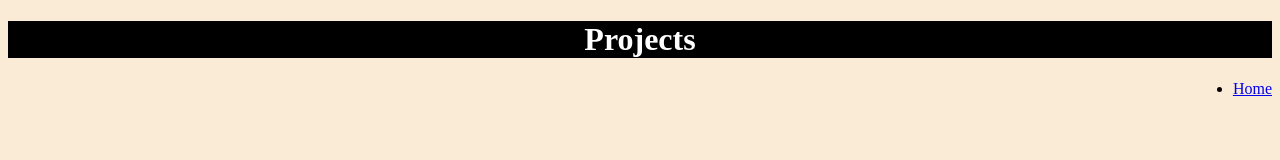
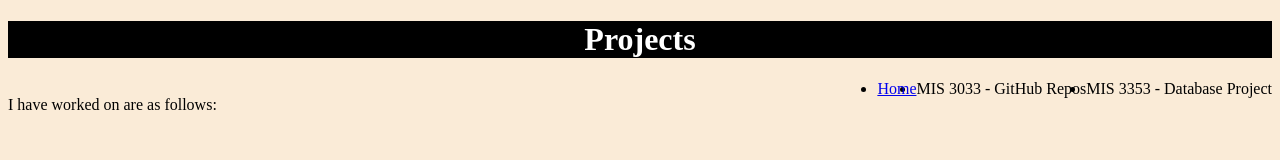
Before and after one commit to marissa-munoz/marissa-munoz.github.io, a plain HTML site: page projects.html in a window 1280 px wide. Drawn offline with Linux system fonts and the light colour scheme.

Commit message:
added final changes

```diff
--- a/projects.html
+++ b/projects.html
@@ -8,7 +8,11 @@
 </head>
 <body>
     <h1>Projects</h1>
-
+    <p>I have worked on are as follows:</p>
+    <ul>
+        <li>MIS 3353 - Database Project</li>
+        <li>MIS 3033 - GitHub Repos</li>
+    </ul>
     <ul>
         <li>
             <a target=" " href="Home.html">Home</a>
```
